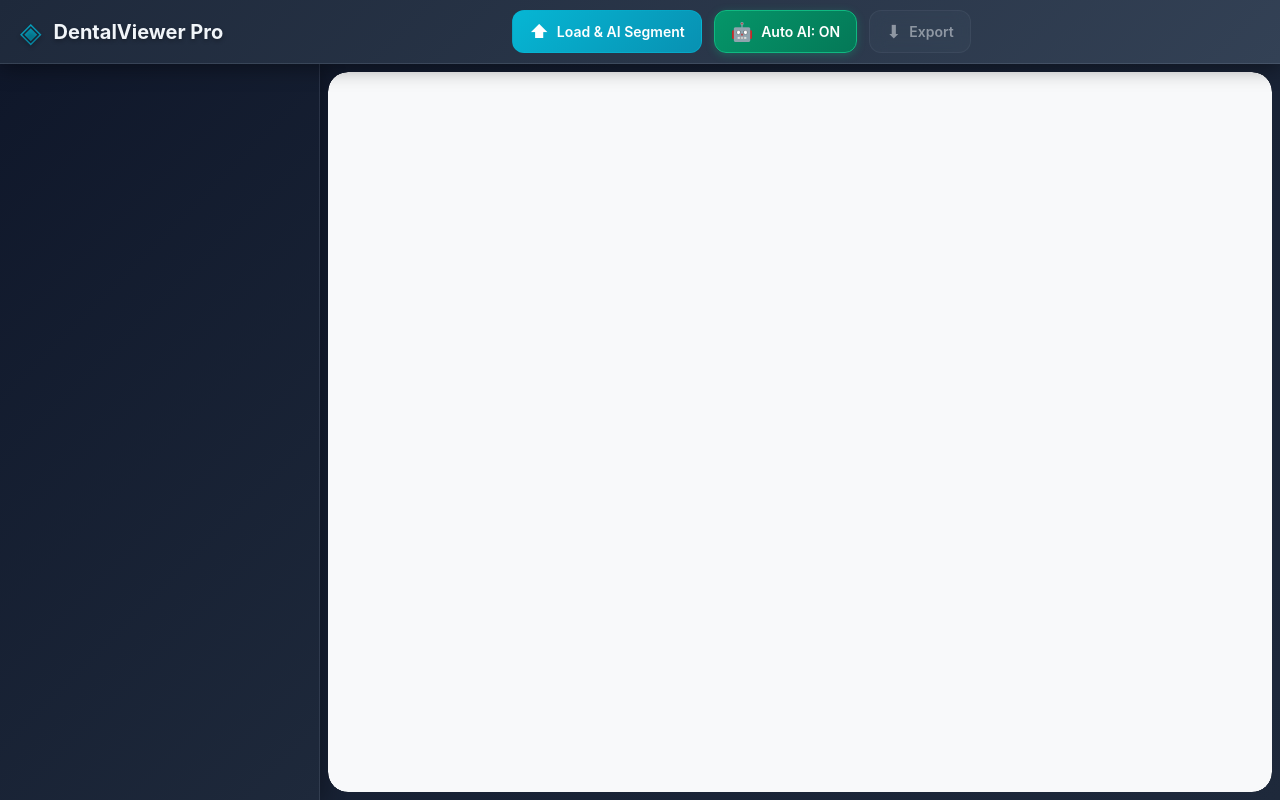
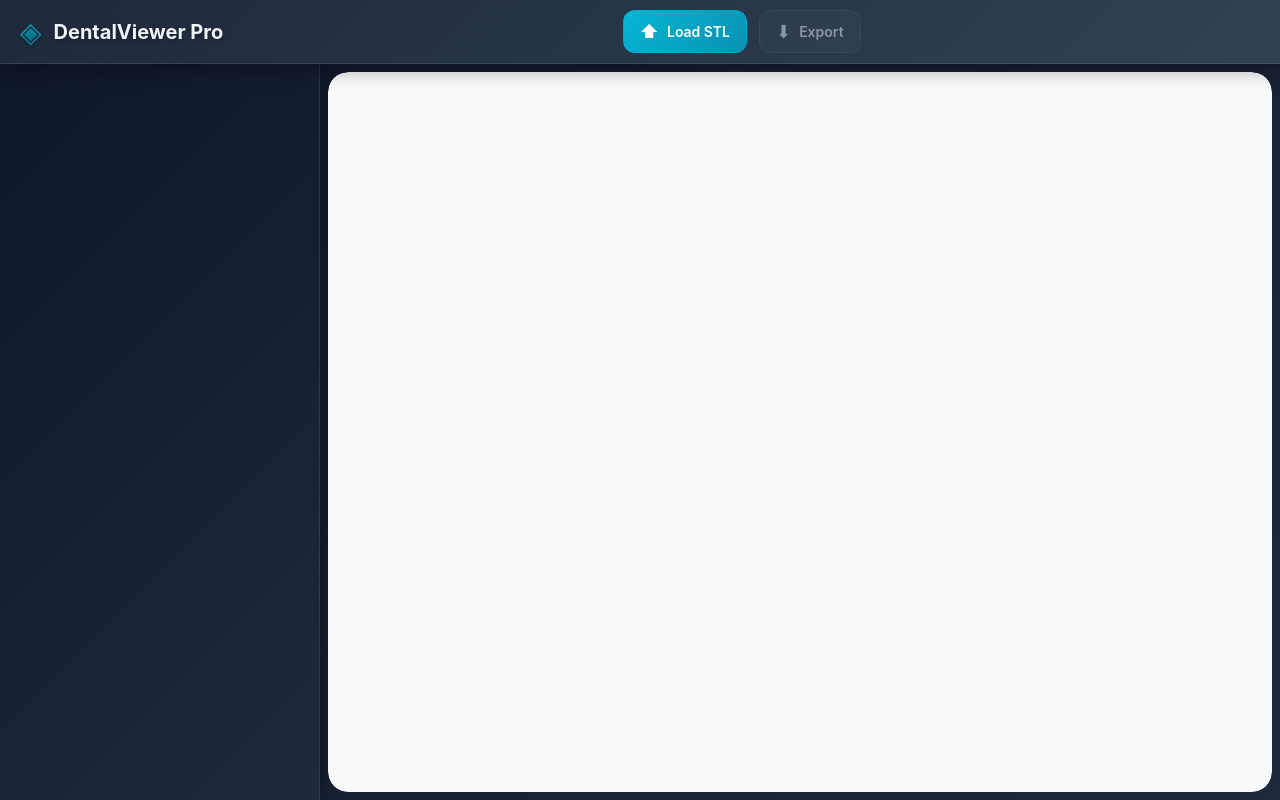
Before and after one commit to AmrGablla/dental-viewer, a Vue app: page / in a window 1280 px wide. Built offline with nearby package versions, Linux system fonts and the light colour scheme.

Commit message:
Remove auto segmentation feature and related UI elements from DentalViewer and TopToolbar for streamlined functionality

```diff
--- a/src/components/DentalViewer.vue
+++ b/src/components/DentalViewer.vue
@@ -6,11 +6,9 @@
       :currentMode="currentMode"
       :isLoading="isLoading"
       :interactionModes="interactionModes"
-      :autoSegmentationEnabled="autoSegmentationEnabled"
       @fileUpload="handleFileUpload"
       @exportModel="exportModel"
       @setInteractionMode="setInteractionMode"
-      @toggleAutoSegmentation="toggleAutoSegmentation"
     />
 
     <!-- Background Status Indicator -->
@@ -110,7 +108,6 @@ const axisMovementDistances = ref({
   vertical: 0, // Up-down (Y-axis in 3D space)
   transverse: 0, // Side-side (X-axis in 3D space)
 });
-const autoSegmentationEnabled = ref(true); // Auto AI segmentation toggle
 const backgroundSegmentationStatus = ref<{
   isRunning: boolean;
   message: string;
@@ -1707,21 +1704,6 @@ function exportModel() {
     URL.revokeObjectURL(url);
   }
 
-// Auto Segmentation & Background Processing Functions
-function toggleAutoSegmentation() {
-  autoSegmentationEnabled.value = !autoSegmentationEnabled.value;
-  console.log(`🔄 Auto AI Segmentation ${autoSegmentationEnabled.value ? 'ENABLED' : 'DISABLED'}`);
-
-  // Show user feedback
-  const status = autoSegmentationEnabled.value ? "enabled" : "disabled";
-  loadingMessage.value = `Auto AI segmentation ${status}`;
-  setTimeout(() => {
-    if (loadingMessage.value === `Auto AI segmentation ${status}`) {
-      loadingMessage.value = "";
-    }
-  }, 2000);
-}
-
 function clearExistingSegments() {
   if (!dentalModel.value) return;
 
--- a/src/components/TopToolbar.vue
+++ b/src/components/TopToolbar.vue
@@ -19,10 +19,6 @@
         <button @click="triggerFileUpload" :disabled="isLoading" class="toolbar-btn primary">
           <span class="btn-icon" :class="{ 'rotating': isLoading }">{{ isLoading ? '⟳' : '⬆' }}</span>
           {{ getUploadButtonText() }}
-        </button>
-        <button @click="toggleAutoSegmentation" class="toolbar-btn toggle-btn" :class="{ active: autoSegmentationEnabled }">
-          <span class="btn-icon">{{ autoSegmentationEnabled ? '🤖' : '⚙️' }}</span>
-          Auto AI: {{ autoSegmentationEnabled ? 'ON' : 'OFF' }}
         </button>
         <button @click="exportModel" :disabled="!dentalModel || isLoading" class="toolbar-btn">
           <span class="btn-icon">⬇</span>
@@ -69,7 +65,6 @@ interface Props {
   currentMode: InteractionMode['mode']
   isLoading: boolean
   interactionModes: InteractionMode['mode'][]
-  autoSegmentationEnabled?: boolean
 }
 
 const props = defineProps<Props>()
@@ -79,7 +74,6 @@ const emit = defineEmits<{
   fileUpload: [event: Event, autoSegment: boolean]
   exportModel: []
   setInteractionMode: [mode: InteractionMode['mode']]
-  toggleAutoSegmentation: []
 }>()
 
 // Refs
@@ -91,16 +85,12 @@ function triggerFileUpload() {
 }
 
 function handleFileUpload(event: Event) {
-  const autoSegment = props.autoSegmentationEnabled || false
+  const autoSegment = true;
   emit('fileUpload', event, autoSegment)
 }
 
 function exportModel() {
   emit('exportModel')
-}
-
-function toggleAutoSegmentation() {
-  emit('toggleAutoSegmentation')
 }
 
 function setInteractionMode(mode: InteractionMode['mode']) {
@@ -110,10 +100,6 @@ function setInteractionMode(mode: InteractionMode['mode']) {
 function getUploadButtonText(): string {
   if (props.isLoading) {
     return 'Processing...'
-  }
-
-  if (props.autoSegmentationEnabled) {
-    return 'Load & AI Segment'
   }
 
   return 'Load STL'
@@ -259,23 +245,6 @@ function getInteractionModeTitle(mode: InteractionMode['mode']): string {
   box-shadow: 0 4px 20px rgba(16, 185, 129, 0.4);
 }
 
-.toolbar-btn.toggle-btn {
-  background: linear-gradient(135deg, #6b7280 0%, #4b5563 100%);
-  border-color: #9ca3af;
-  color: white;
-}
-
-.toolbar-btn.toggle-btn:hover {
-  background: linear-gradient(135deg, #4b5563 0%, #374151 100%);
-  box-shadow: 0 4px 20px rgba(107, 114, 128, 0.4);
-}
-
-.toolbar-btn.toggle-btn.active {
-  background: linear-gradient(135deg, #059669 0%, #047857 100%);
-  border-color: #10b981;
-  box-shadow: 0 2px 8px rgba(16, 185, 129, 0.3);
-}
-
 .toolbar-btn.active {
   background: linear-gradient(135deg, #06b6d4, #0891b2);
   border-color: rgba(6, 182, 212, 0.8);
```
